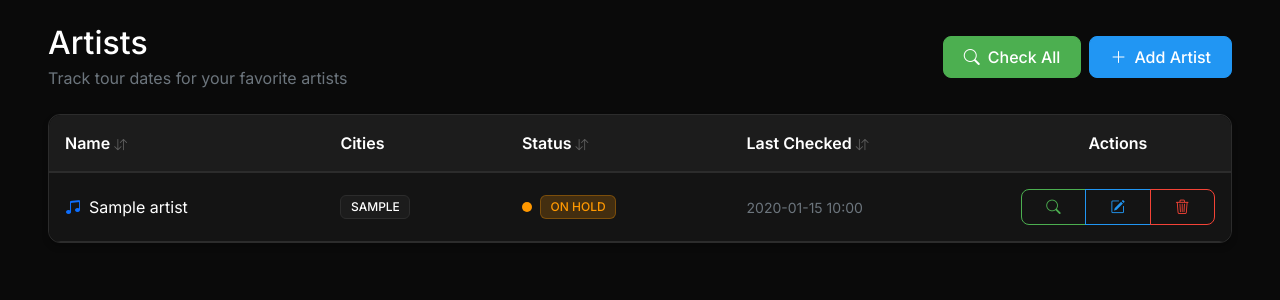
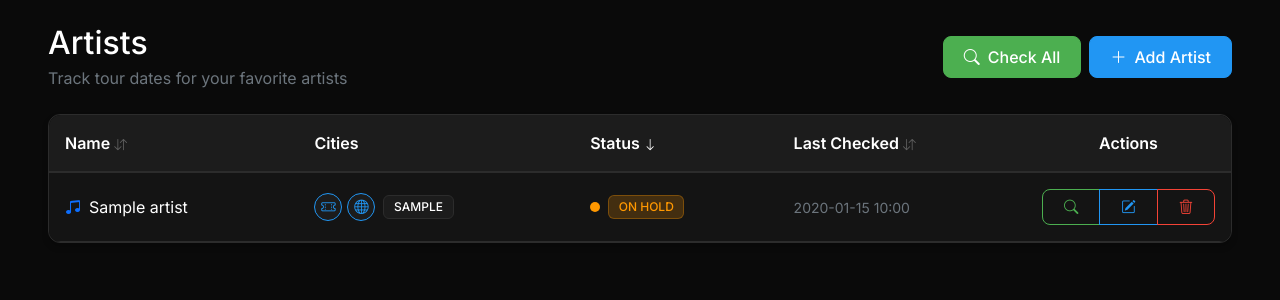
Before and after one commit to e-fied/artist, a Flask app: template app/templates/index.html in a window 1280 px wide. Shown: the part 79-379 px from the top of the page. Run offline with Flask 3, Linux system fonts and the light colour scheme; the template is opened without the code that fills it: values that come from a table or form of the project are taken from there, others are empty; tables that the repository leaves empty hold one stand-in row (values such as "Sample post"); parts of the project's set-up code (start-up, migrations or seed data) failed here and were passed over.

Commit message:
overhaul

```diff
--- a/app/models.py
+++ b/app/models.py
@@ -9,6 +9,7 @@ class Artist(db.Model):
     on_hold = db.Column(db.Boolean, default=False)
     last_checked = db.Column(db.DateTime)
     use_ticketmaster = db.Column(db.Boolean, default=True)  # Enable Ticketmaster by default
+    artist_type = db.Column(db.String(20), default='music')  # 'music' or 'comedy'
 
 class Settings(db.Model):
     id = db.Column(db.Integer, primary_key=True)
--- a/app/routes.py
+++ b/app/routes.py
@@ -66,7 +66,9 @@ def add_artist():
         cities = request.form['cities']
         on_hold = 'on_hold' in request.form
         use_ticketmaster = 'use_ticketmaster' in request.form
-        artist = Artist(name=name, urls=urls, cities=cities, on_hold=on_hold, use_ticketmaster=use_ticketmaster)
+        artist_type = request.form.get('artist_type', 'music')
+        artist = Artist(name=name, urls=urls, cities=cities, on_hold=on_hold,
+                        use_ticketmaster=use_ticketmaster, artist_type=artist_type)
         db.session.add(artist)
         db.session.commit()
         log_message(f'Artist "{name}" added successfully!', 'success')
@@ -84,6 +86,7 @@ def edit_artist(id):
         artist.cities = request.form['cities']
         artist.on_hold = 'on_hold' in request.form
         artist.use_ticketmaster = 'use_ticketmaster' in request.form
+        artist.artist_type = request.form.get('artist_type', 'music')
         db.session.commit()
         log_message(f'Artist "{old_name}" updated to "{artist.name}"', 'success')
         flash('Artist updated successfully!', 'success')
--- a/app/static/style.css
+++ b/app/static/style.css
@@ -674,3 +674,35 @@ body {
     overflow: hidden;
     border-radius: 12px;
 }
+
+/* Search methods badges */
+.search-methods {
+    display: flex;
+    gap: 5px;
+}
+
+.search-method {
+    background-color: var(--bg-tertiary) !important;
+    color: var(--accent-primary);
+    border: 1px solid var(--accent-primary);
+    width: 28px;
+    height: 28px;
+    border-radius: 50%;
+    padding: 0;
+    display: flex;
+    align-items: center;
+    justify-content: center;
+    font-size: 0.9rem;
+    transition: all 0.2s ease;
+}
+
+.search-method:hover {
+    background-color: var(--accent-primary) !important;
+    color: white;
+    transform: scale(1.1);
+}
+
+/* Ensure artist cards on mobile have proper spacing */
+.artist-card .search-methods {
+    margin-bottom: 5px;
+}
--- a/app/templates/index.html
+++ b/app/templates/index.html
@@ -27,7 +27,7 @@
                 <div class="mobile-sort-controls">
                     <select id="mobile-sort-field" class="form-select form-select-sm">
                         <option value="name">Sort by: Name</option>
-                        <option value="status">Sort by: Status</option>
+                        <option value="status" selected>Sort by: Status</option>
                         <option value="date">Sort by: Last Checked</option>
                     </select>
                     <button id="mobile-sort-direction" class="sort-direction">
@@ -44,7 +44,11 @@
                          data-date="{{ artist.last_checked.strftime('%Y%m%d%H%M') if artist.last_checked else '000000' }}">
                         <div class="d-flex justify-content-between align-items-center mb-2">
                             <div class="d-flex align-items-center">
+                                {% if artist.artist_type == 'comedy' %}
+                                <i class="bi bi-emoji-laughing me-2 text-primary"></i>
+                                {% else %}
                                 <i class="bi bi-music-note-beamed me-2 text-primary"></i>
+                                {% endif %}
                                 <h5 class="mb-0">{{ artist.name }}</h5>
                             </div>
                             <div class="status-badge">
@@ -56,10 +60,20 @@
                             </div>
                         </div>
 
-                        <div class="location-badges mb-2">
+                        <div class="d-flex align-items-center mb-2">
+                            <div class="search-methods me-2">
+                                {% if artist.use_ticketmaster %}
+                                <span class="badge search-method" title="Ticketmaster API"><i class="bi bi-ticket-perforated"></i></span>
+                                {% endif %}
+                                {% if artist.urls %}
+                                <span class="badge search-method" title="Web Scraping"><i class="bi bi-globe"></i></span>
+                                {% endif %}
+                            </div>
+                            <div class="location-badges">
                                 {% for city in artist.cities.split(',') %}
                                 <span class="badge bg-secondary me-1 mb-1">{{ city.strip() }}</span>
                                 {% endfor %}
+                            </div>
                         </div>
 
                         <div class="text-secondary small mb-3">
@@ -92,7 +106,7 @@
                         <tr>
                             <th class="sortable" data-sort="name">Name <i class="bi bi-arrow-down-up sort-icon"></i></th>
                             <th>Cities</th>
-                            <th class="sortable" data-sort="status">Status <i class="bi bi-arrow-down-up sort-icon"></i></th>
+                            <th class="sortable sort-asc" data-sort="status">Status <i class="bi bi-arrow-down-up sort-icon"></i></th>
                             <th class="sortable" data-sort="date">Last Checked <i class="bi bi-arrow-down-up sort-icon"></i></th>
                             <th class="text-center">Actions</th>
                         </tr>
@@ -105,15 +119,29 @@
                             data-date="{{ artist.last_checked.strftime('%Y%m%d%H%M') if artist.last_checked else '000000' }}">
                             <td>
                                 <div class="d-flex align-items-center">
+                                    {% if artist.artist_type == 'comedy' %}
+                                    <i class="bi bi-emoji-laughing me-2 text-primary"></i>
+                                    {% else %}
                                     <i class="bi bi-music-note-beamed me-2 text-primary"></i>
+                                    {% endif %}
                                     <span class="artist-name">{{ artist.name }}</span>
                                 </div>
                             </td>
                             <td>
+                                <div class="d-flex align-items-center">
+                                    <div class="search-methods me-2">
+                                        {% if artist.use_ticketmaster %}
+                                        <span class="badge search-method" title="Ticketmaster API"><i class="bi bi-ticket-perforated"></i></span>
+                                        {% endif %}
+                                        {% if artist.urls %}
+                                        <span class="badge search-method" title="Web Scraping"><i class="bi bi-globe"></i></span>
+                                        {% endif %}
+                                    </div>
                                     <div class="d-flex flex-wrap gap-1">
                                         {% for city in artist.cities.split(',') %}
                                         <span class="badge bg-secondary">{{ city.strip() }}</span>
                                         {% endfor %}
+                                    </div>
                                 </div>
                             </td>
                             <td>
@@ -188,7 +216,7 @@
 <script>
 let loadingModal = null;
 let eventSource = null;
-let currentSort = { column: 'name', direction: 'asc' };
+let currentSort = { column: 'status', direction: 'asc' };
 
 document.addEventListener('DOMContentLoaded', function() {
     loadingModal = new bootstrap.Modal(document.getElementById('loadingModal'));
@@ -311,8 +339,8 @@ document.addEventListener('DOMContentLoaded', function() {
         });
     }
 
-    // Initial sort (by name ascending)
-    sortTable('name', 'asc');
+    // Initial sort (by status ascending)
+    sortTable('status', 'asc');
 });
 
 function sortTable(column, direction) {
```
Also changed, not shown: app/templates/add_artist.html (+18 -0 lines), app/templates/edit_artist.html (+20 -0 lines), migration.py (added, +46 -0 lines), README.md. Lines whose indentation alone changed are shown as unchanged.
